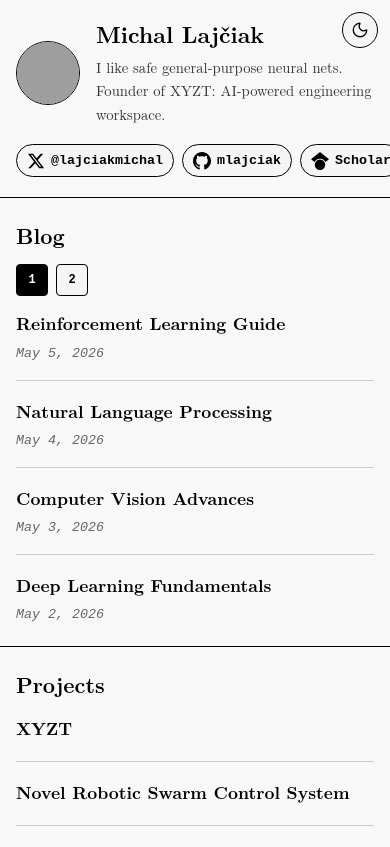
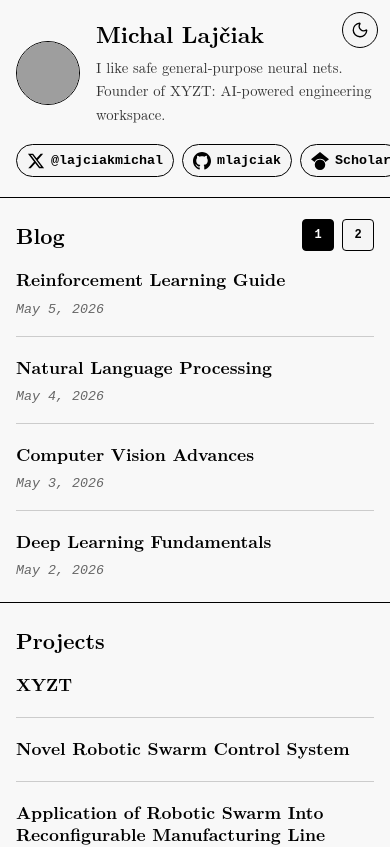
Before and after one commit to mlajciak/mlajciak.com-web, a React (Vite) app: page / in a window 390 px wide. Shown: the top 847 px of the page. Built offline with nearby package versions, Linux system fonts and the light colour scheme; grey boxes are pictures that could not be loaded.

Commit message:
Align pagination buttons with blog header on mobile
- Change mobile blog header from column to row layout
- Align title and pagination buttons horizontally
- Use space-between to keep title on left and buttons on right

```diff
--- a/src/App.css
+++ b/src/App.css
@@ -707,8 +707,9 @@ body[data-theme="dark"] .post-date {
   }
 
   .blog-header {
-    flex-direction: column;
-    align-items: flex-start;
+    flex-direction: row;
+    align-items: center;
+    justify-content: space-between;
     gap: 12px;
     margin-bottom: 16px;
   }
```
